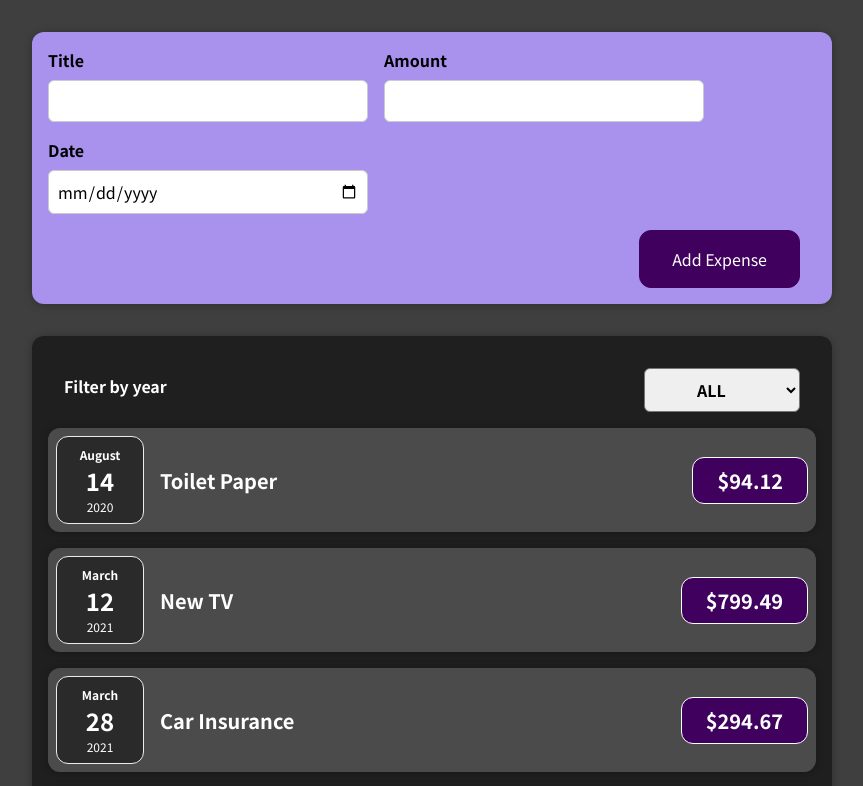
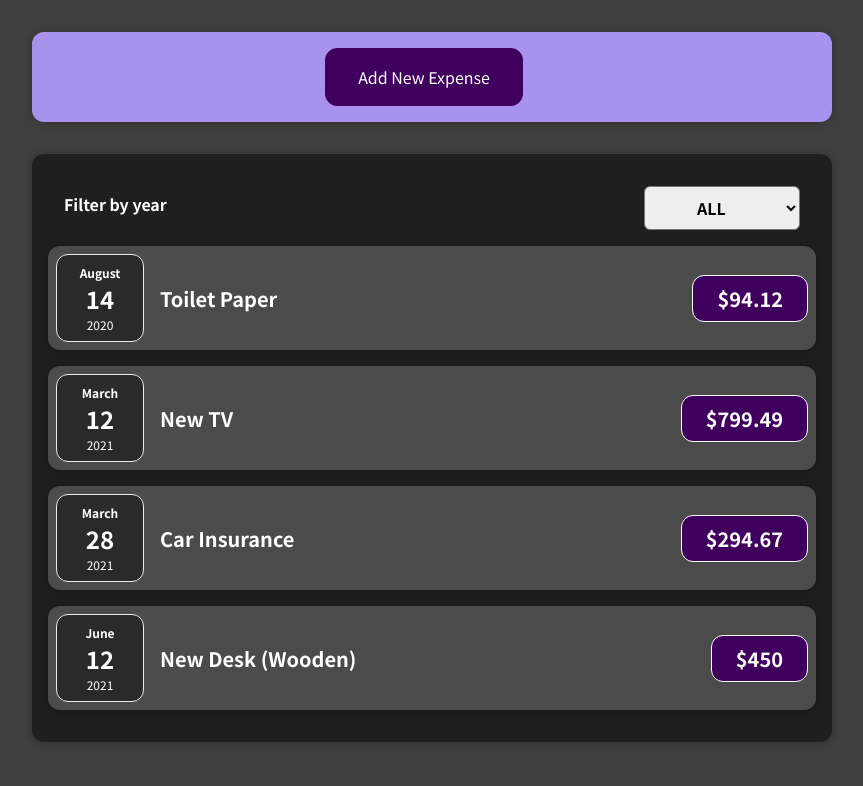
Before and after one commit to mmbateman2013/react-complete-guide, a React (Create React App) app: page / in a window 1280 px wide. Shown: the top 786 px of the page, without its empty margins (208-1071 px from the left). Built offline with nearby package versions, Linux system fonts and the light colour scheme.

Commit message:
Completeted Assignment Four

```diff
--- a/src/components/NewExpense/ExpenseForm.js
+++ b/src/components/NewExpense/ExpenseForm.js
@@ -42,6 +42,7 @@
             type="text"
             name="new-expense-title"
             id="new-expense-title"
+            required
           />
         </div>
         <div className="new-expense__control">
@@ -54,6 +55,7 @@
             id="new-expense-amount"
             min="0.01"
             step="0.01"
+            required
           />
         </div>
         <div className="new-expense__control">
@@ -66,11 +68,15 @@
             id="new-expense-date"
             min="2019-01-01"
             step="2022-12-31"
+            required
           />
         </div>
       </div>
       <div className="new-expense__actions">
         <button type="submit">Add Expense</button>
+        <button type="button" onClick={props.onCancel}>
+          Cancel
+        </button>
       </div>
     </form>
   );
--- a/src/components/NewExpense/NewExpense.js
+++ b/src/components/NewExpense/NewExpense.js
@@ -1,8 +1,9 @@
-import React from "react";
+import React, { useState } from "react";
 import ExpenseForm from "./ExpenseForm";
 import "./NewExpense.css";
 
 const NewExpense = (props) => {
+  const [showForm, setHideForm] = useState(false);
   const saveExpenseDataHandler = (enteredExpenseData) => {
     const expenseData = {
       ...enteredExpenseData,
@@ -11,9 +12,24 @@
     props.onAddExpense(expenseData);
   };
 
+  const hideFormHandler = () => {
+    setHideForm((prevState) => !prevState);
+  };
+
+  if (!showForm) {
+    return (
+      <div className="new-expense">
+        <button onClick={hideFormHandler}>Add New Expense</button>
+      </div>
+    );
+  }
+
   return (
     <div className="new-expense">
-      <ExpenseForm onSaveExpenseData={saveExpenseDataHandler} />
+      <ExpenseForm
+        onSaveExpenseData={saveExpenseDataHandler}
+        onCancel={hideFormHandler}
+      />
     </div>
   );
 };
```
Also changed, not shown: 1 other file (tests, documents, lock files or other folders).
